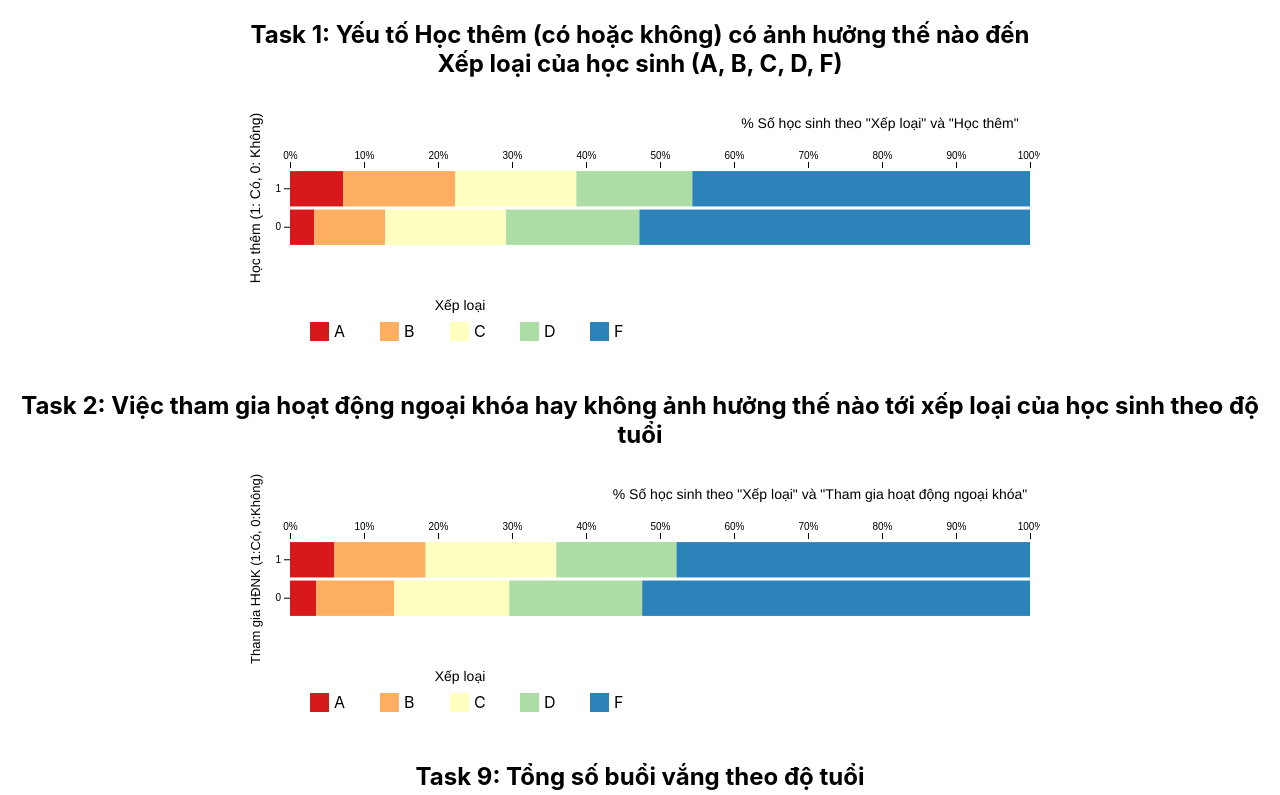
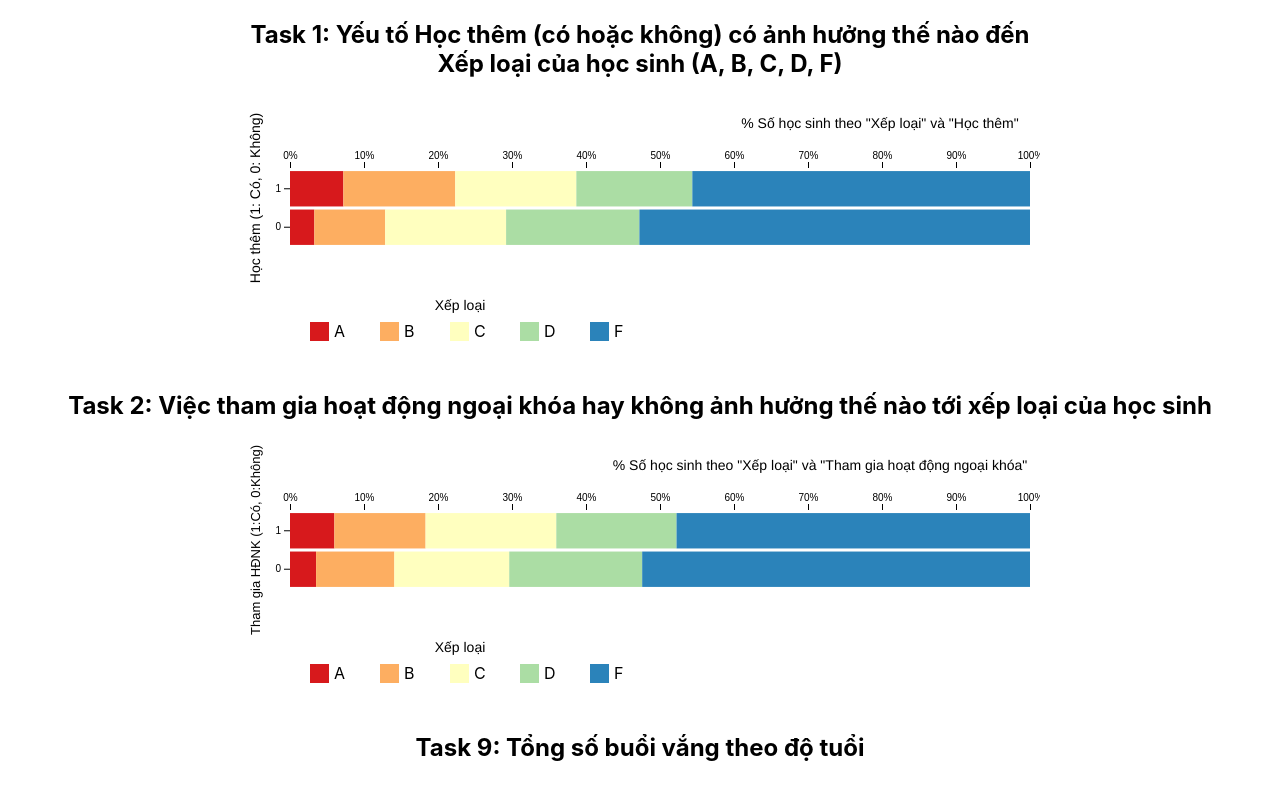
Before and after one commit to kekkei9/dath-nhom8, a React (Create React App) app: page / in a window 1280 px wide. Shown: the top 795 px of the page. Built offline with nearby package versions, Linux system fonts and the light colour scheme.

Commit message:
fix header

```diff
--- a/src/components/task2.js
+++ b/src/components/task2.js
@@ -262,7 +262,7 @@ const Task2 = () => {
     <div>
       <h2>
         Task 2: Việc tham gia hoạt động ngoại khóa hay không ảnh hưởng thế nào
-        tới xếp loại của học sinh theo độ tuổi
+        tới xếp loại của học sinh
       </h2>
       <svg ref={svgRef}></svg>
       <div id="legend" ref={legendRef}></div>
```
